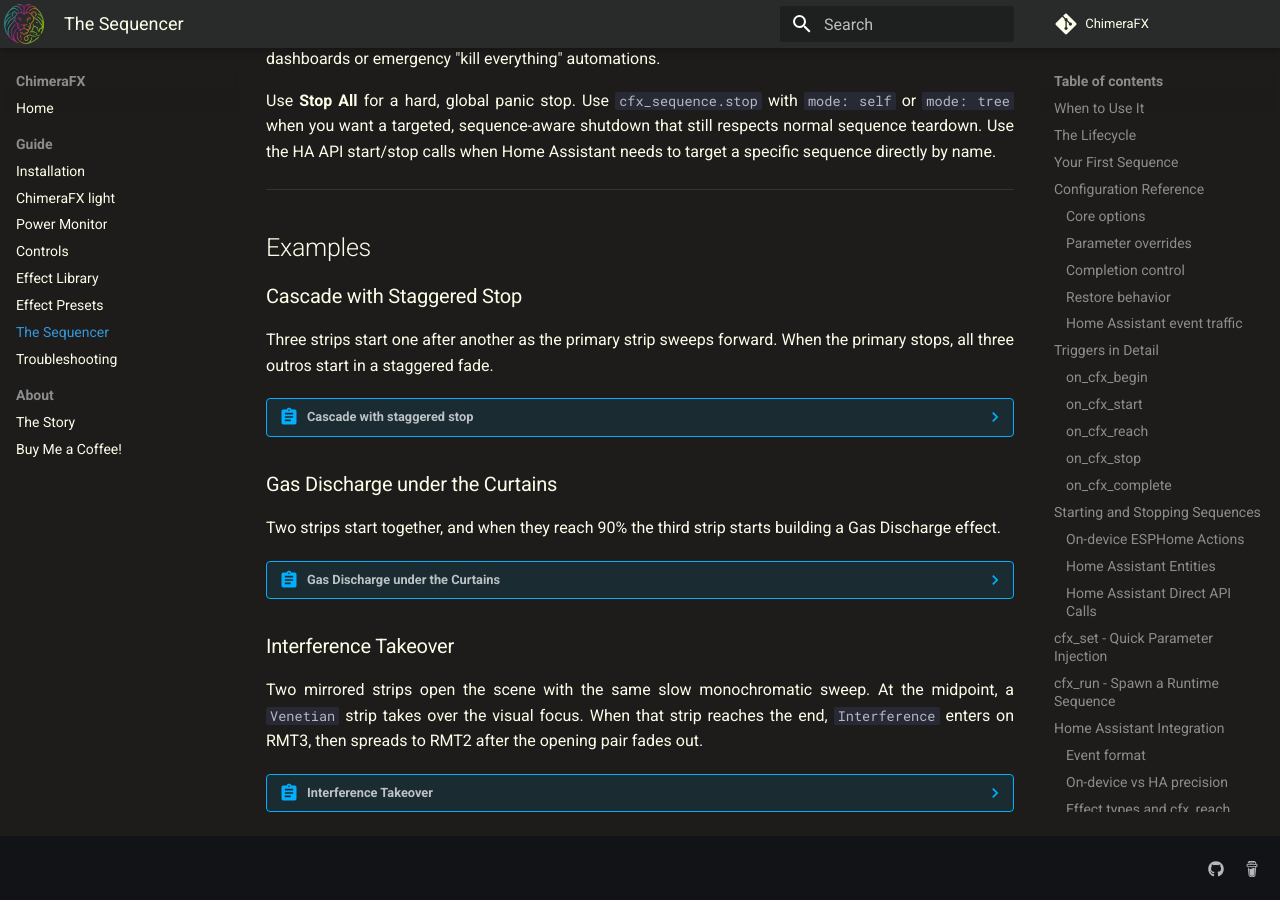
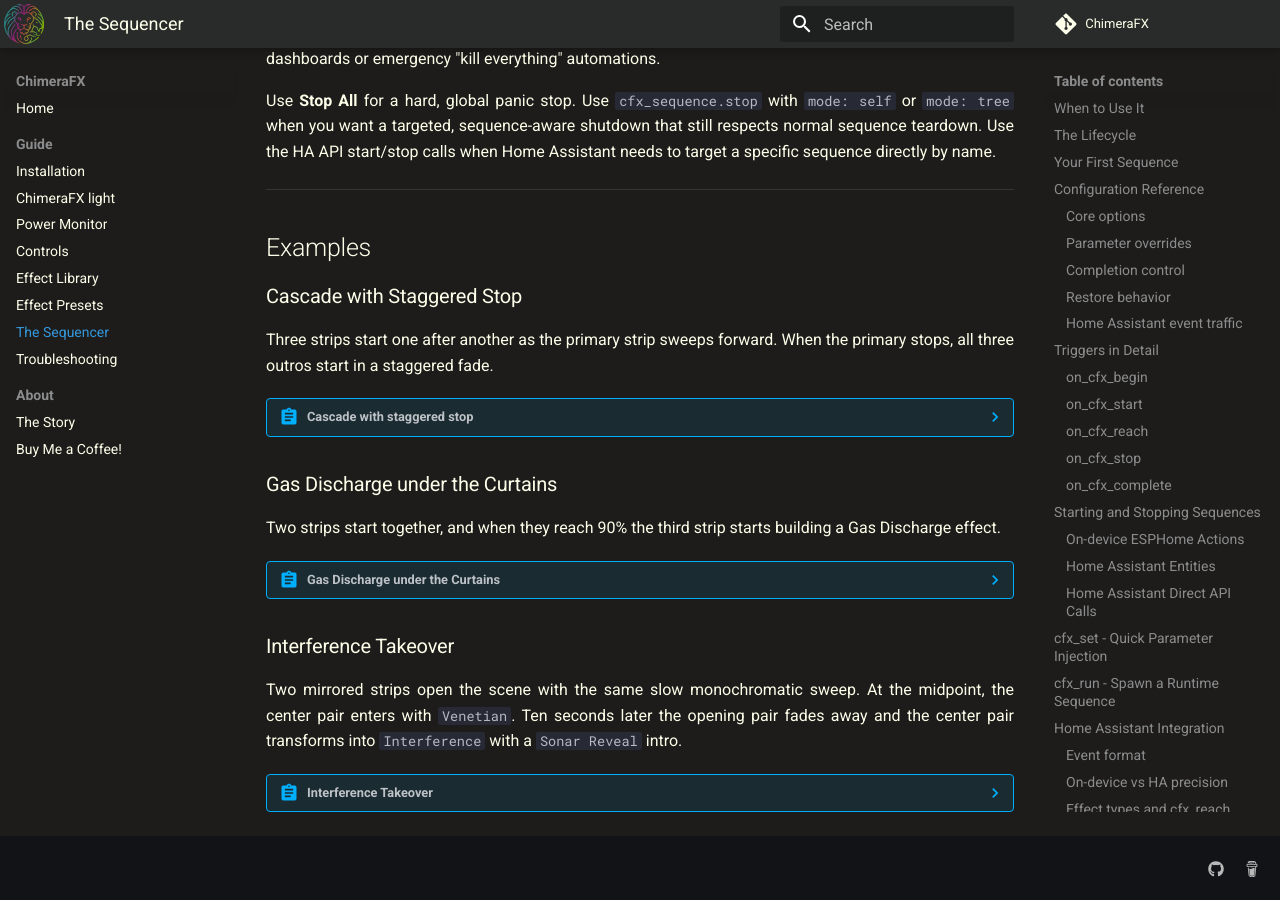
Before and after one commit to effelle/ChimeraFX, an MkDocs documentation site: the page built from docs/cfx_sequence.md, in a window 1280 px wide and 900 px high, scrolled down 14568 px. Built offline with MkDocs 1.6.1 and Material for MkDocs 9.7.7, drawn with Linux system fonts in a browser that asks for light colours; comment, search, counter and statistics services are not loaded; some of the changed lines change nothing that is shown.

Commit message:
Refine cfx_sequence takeover example

````diff
--- a/docs/cfx_sequence.md
+++ b/docs/cfx_sequence.md
@@ -925,7 +925,7 @@
 
 ### Interference Takeover
 
-Two mirrored strips open the scene with the same slow monochromatic sweep. At the midpoint, a `Venetian` strip takes over the visual focus. When that strip reaches the end, `Interference` enters on RMT3, then spreads to RMT2 after the opening pair fades out.
+Two mirrored strips open the scene with the same slow monochromatic sweep. At the midpoint, the center pair enters with `Venetian`. Ten seconds later the opening pair fades away and the center pair transforms into `Interference` with a `Sonar Reveal` intro.
 
 
 ??? abstract "Interference Takeover"
@@ -960,7 +960,7 @@
             on_cfx_reach:
               - position: 50%
                 then:
-                  - cfx_run:
+                  - cfx_set:
                       id: rmt2
                       effect: "Venetian"
                       set_speed: 128
@@ -969,25 +969,37 @@
                       set_autotune: false
                       set_inout_dur: 4
                       ha_events: true
-                      iterations: 1
-                      on_cfx_reach:
-                        - position: 100%
-                          then:
-                            - cfx_set:
-                                id: rmt3
-                                effect: "Interference"
-                                set_autotune: true
-                                ha_events: true
-                            - delay: 10s
-                            - light.turn_off:
-                                id: rmt1
-                            - light.turn_off:
-                                id: rmt4
-                            - cfx_set:
-                                id: rmt2
-                                effect: "Interference"
-                                set_autotune: true
-                                ha_events: true
+                  - cfx_set:
+                      id: rmt3
+                      effect: "Venetian"
+                      set_speed: 128
+                      set_brightness: 75%
+                      set_color: [100, 45, 0, 0]
+                      set_mirror: true
+                      set_autotune: false
+                      set_inout_dur: 4
+                      ha_events: true
+                  - delay: 10s
+                  - light.turn_off:
+                      id: rmt1
+                  - light.turn_off:
+                      id: rmt4
+                  - cfx_set:
+                      id: rmt2
+                      effect: "Interference"
+                      set_autotune: true
+                      set_intro: 12
+                      set_inout_dur: 2
+                      set_color: [65, 35, 100, 0]
+                      ha_events: true
+                  - cfx_set:
+                      id: rmt3
+                      effect: "Interference"
+                      set_autotune: true
+                      set_intro: 12
+                      set_inout_dur: 2
+                      set_color: [65, 35, 100, 0]
+                      ha_events: true
         ```
 
     === "Home Assistant YAML"
@@ -1065,43 +1077,39 @@
             - action: switch.turn_off
               target:
                 entity_id: switch.chimerafx_rmt2_autotune
+            - action: switch.turn_on
+              target:
+                entity_id: switch.chimerafx_rmt3_ha_events
+            - action: switch.turn_off
+              target:
+                entity_id: switch.chimerafx_rmt3_autotune
+            - action: switch.turn_on
+              target:
+                entity_id: switch.chimerafx_rmt3_mirror
             - action: number.set_value
               target:
-                entity_id: number.chimerafx_rmt2_speed
+                entity_id:
+                  - number.chimerafx_rmt2_speed
+                  - number.chimerafx_rmt3_speed
               data:
                 value: 128
             - action: number.set_value
               target:
-                entity_id: number.chimerafx_rmt2_in_out_duration
+                entity_id:
+                  - number.chimerafx_rmt2_in_out_duration
+                  - number.chimerafx_rmt3_in_out_duration
               data:
                 value: 4
             - action: light.turn_on
               metadata: {}
               target:
-                entity_id: light.chimerafx_rmt2
+                entity_id:
+                  - light.chimerafx_rmt2
+                  - light.chimerafx_rmt3
               data:
                 effect: Venetian
                 brightness_pct: 75
                 rgbw_color: [255, 115, 0, 0]
-            - wait_for_trigger:
-                - trigger: state
-                  entity_id:
-                    - event.chimerafx_cfx_events_rmt2
-                  attribute: event_type
-                  to:
-                    - cfx_reach:rmt2:100
-            - action: switch.turn_on
-              target:
-                entity_id: switch.chimerafx_rmt3_ha_events
-            - action: switch.turn_on
-              target:
-                entity_id: switch.chimerafx_rmt3_autotune
-            - action: light.turn_on
-              metadata: {}
-              target:
-                entity_id: light.chimerafx_rmt3
-              data:
-                effect: Interference
             - delay:
                 seconds: 10
             - action: light.turn_off
@@ -1113,13 +1121,32 @@
               data: {}
             - action: switch.turn_on
               target:
-                entity_id: switch.chimerafx_rmt2_autotune
+                entity_id:
+                  - switch.chimerafx_rmt2_autotune
+                  - switch.chimerafx_rmt3_autotune
+            - action: select.select_option
+              target:
+                entity_id:
+                  - select.chimerafx_rmt2_intro
+                  - select.chimerafx_rmt3_intro
+              data:
+                option: Sonar Reveal
+            - action: number.set_value
+              target:
+                entity_id:
+                  - number.chimerafx_rmt2_in_out_duration
+                  - number.chimerafx_rmt3_in_out_duration
+              data:
+                value: 2
             - action: light.turn_on
               metadata: {}
               target:
-                entity_id: light.chimerafx_rmt2
+                entity_id:
+                  - light.chimerafx_rmt2
+                  - light.chimerafx_rmt3
               data:
                 effect: Interference
+                rgbw_color: [166, 89, 255, 0]
           mode: single
           max_exceeded: silent
         ```
````
